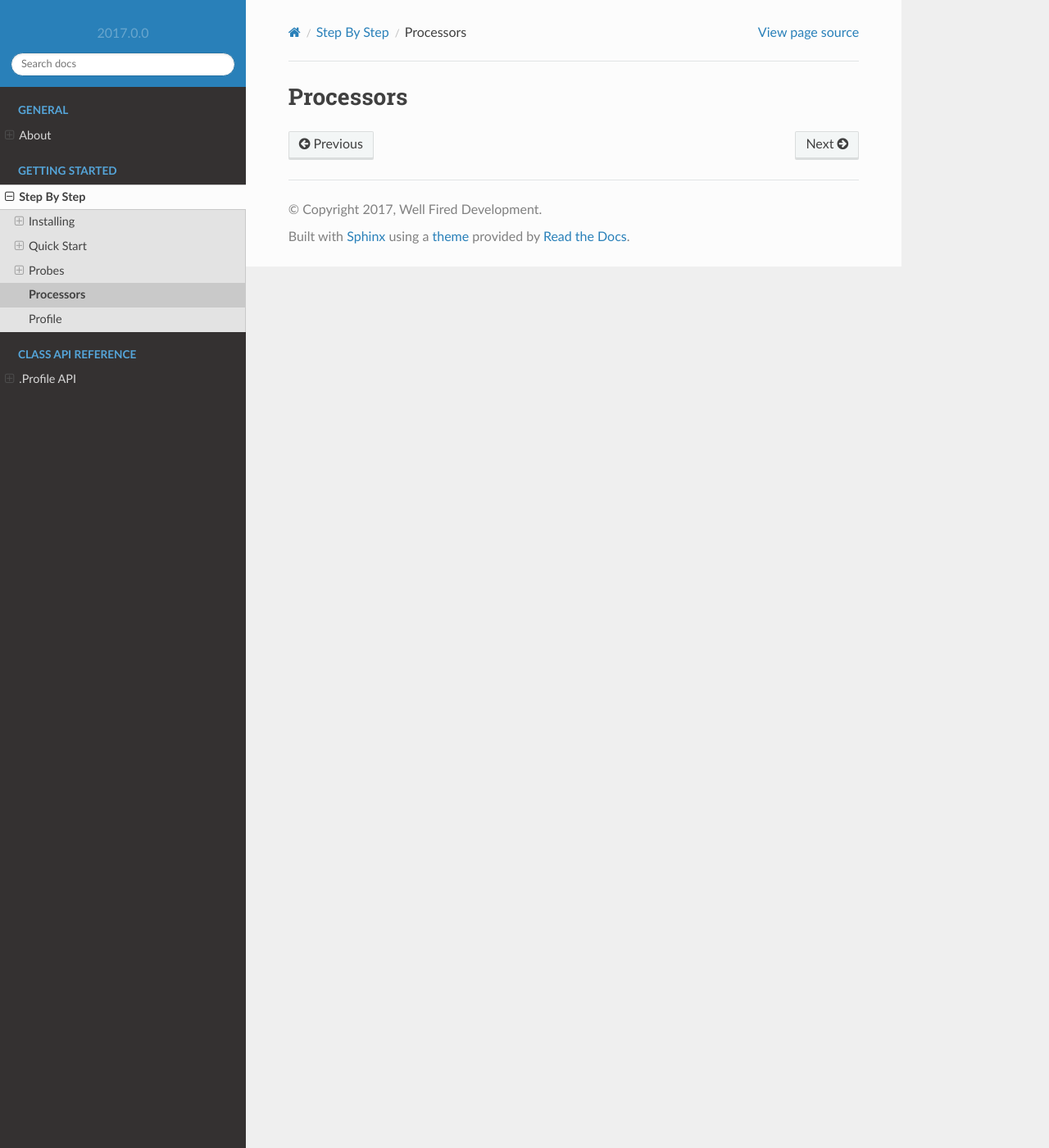
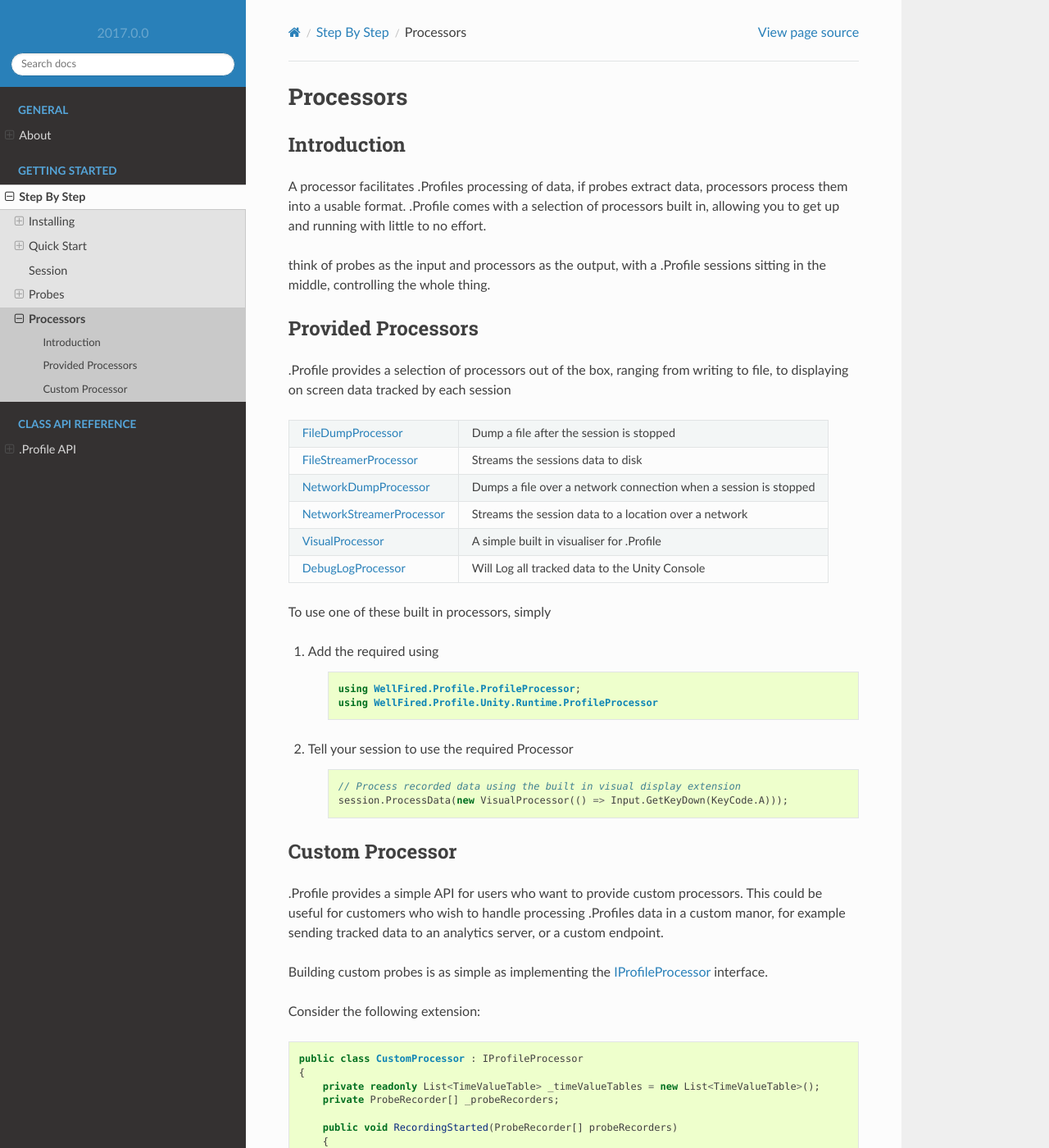
Before and after one commit to WellFiredDevelopment/dotProfileDocumentation, a Sphinx documentation site: the page built from sphinx/source/learn/step_by_step/processors.rst, in a window 1280 px wide and 1400 px high. Shown: the whole window at 82% size. Built offline with Sphinx 7.4.7 and the Read the Docs theme 2.0.0, drawn with Linux system fonts in a browser that asks for light colours; some of the changed text lies outside the part shown.

Commit message:
Finished Processors

```diff
--- a/sphinx/source/learn/step_by_step/index.rst
+++ b/sphinx/source/learn/step_by_step/index.rst
@@ -8,6 +8,6 @@ Step By Step
 
     installing.rst
     quick_start.rst
+    session.rst
     probes.rst
     processors.rst
-    profile.rst
--- a/sphinx/source/learn/step_by_step/probes.rst
+++ b/sphinx/source/learn/step_by_step/probes.rst
@@ -129,6 +129,8 @@ Now that you have your custom probe, the last step is to tell your .Profile sess
 When Tracking a custom probe, you are required to tell your session if it should be probed continuously or only once and
 at what interval. This corresponds to the second and third parameter respectively.
 
+A single session can have any number of probes.
+
 Next up
 -------
 
--- a/sphinx/source/learn/step_by_step/processors.rst
+++ b/sphinx/source/learn/step_by_step/processors.rst
@@ -1,2 +1,97 @@
 Processors
 ==========
+
+Introduction
+------------
+
+A processor facilitates .Profiles processing of data, if probes extract data, processors process them into a usable
+format. .Profile comes with a selection of processors built in, allowing you to get up and running with little to no
+effort.
+
+think of probes as the input and processors as the output, with a .Profile sessions sitting in the middle, controlling
+the whole thing.
+
+Provided Processors
+-------------------
+
+.Profile provides a selection of processors out of the box, ranging from writing to file, to displaying on screen data
+tracked by each session
+
++-----------------------------------------------------------------------------------------------------------------+------------------------------------------------------------------+
+| :ref:`FileDumpProcessor<classwellfired_profile_profileprocessor_filedumpprocessor>`                             | Dump a file after the session is stopped                         |
++-----------------------------------------------------------------------------------------------------------------+------------------------------------------------------------------+
+| :ref:`FileStreamerProcessor<classwellfired_profile_profileprocessor_filestreamerprocessor>`                     | Streams the sessions data to disk                                |
++-----------------------------------------------------------------------------------------------------------------+------------------------------------------------------------------+
+| :ref:`NetworkDumpProcessor<classwellfired_profile_profileprocessor_networkdumpprocessor>`                       | Dumps a file over a network connection when a session is stopped |
++-----------------------------------------------------------------------------------------------------------------+------------------------------------------------------------------+
+| :ref:`NetworkStreamerProcessor<classwellfired_profile_profileprocessor_networkstreamerprocessor>`               | Streams the session data to a location over a network            |
++-----------------------------------------------------------------------------------------------------------------+------------------------------------------------------------------+
+| :ref:`VisualProcessor<classwellfired_profile_profileprocessor_visualprocessor>`                                 | A simple built in visualiser for .Profile                        |
++-----------------------------------------------------------------------------------------------------------------+------------------------------------------------------------------+
+| :ref:`DebugLogProcessor<classwellfired_profile_unity_runtime_profileprocessor_debuglogprocessor>`               | Will Log all tracked data to the Unity Console                   |
++-----------------------------------------------------------------------------------------------------------------+------------------------------------------------------------------+
+
+To use one of these built in processors, simply
+
+1) Add the required using
+
+    .. code-block:: c#
+
+        using WellFired.Profile.ProfileProcessor;
+        using WellFired.Profile.Unity.Runtime.ProfileProcessor
+
+2) Tell your session to use the required Processor
+
+    .. code-block:: c#
+
+        // Process recorded data using the built in visual display extension
+        session.ProcessData(new VisualProcessor(() => Input.GetKeyDown(KeyCode.A)));
+
+Custom Processor
+----------------
+
+.Profile provides a simple API for users who want to provide custom processors. This could be useful for customers who
+wish to handle processing .Profiles data in a custom manor, for example sending tracked data to an analytics server, or
+a custom endpoint.
+
+Building custom probes is as simple as implementing the
+:ref:`IProfileProcessor<interfacewellfired_profile_profileprocessor_iprofileprocessor>` interface.
+
+Consider the following extension:
+
+.. code-block:: c#
+
+    public class CustomProcessor : IProfileProcessor
+    {
+        private readonly List<TimeValueTable> _timeValueTables = new List<TimeValueTable>();
+        private ProbeRecorder[] _probeRecorders;
+
+        public void RecordingStarted(ProbeRecorder[] probeRecorders)
+        {
+            _probeRecorders = probeRecorders;
+            foreach (var probeRecorder in probeRecorders)
+                _timeValueTables.Add(new TimeValueTable(probeRecorder.ProbeName()));
+        }
+
+        public void RecordingUpdated()
+        {
+            for (var i = 0; i < _probeRecorders.Length; i++)
+            {
+                if (_probeRecorders[i].Updated)
+                    _timeValueTables[i].AddPoint(_probeRecorders[i].GetLastRecordedValue());
+            }
+        }
+
+        public void RecordingStopped()
+        {
+
+        }
+    }
+
+Now that you have your custom processor, the last step is to tell your .Profile session to use it.
+
+.. code-block:: c#
+
+    session.ProcessData(new CustomProcessor());
+
+A single session is capable of having multiple processors.
--- a/sphinx/source/learn/step_by_step/quick_start.rst
+++ b/sphinx/source/learn/step_by_step/quick_start.rst
@@ -56,7 +56,7 @@ a simple cs script with an OnStart Method to a complex FSM.
     .. code-block:: c#
 
         // Process recorded data using the built in visual display extension
-        session.ProcessData(new VisualProcessor(DisplayUI, new [] { typeof(CustomProbe) }));
+        session.ProcessData(new VisualProcessor(() => Input.GetKeyDown(KeyCode.A)));
 
 6) Tell the session to start recording
 
--- a/sphinx/source/learn/step_by_step/profile.rst
+++ b/sphinx/source/learn/step_by_step/session.rst
@@ -1,2 +1,2 @@
-Profile
+Session
 =======
```
